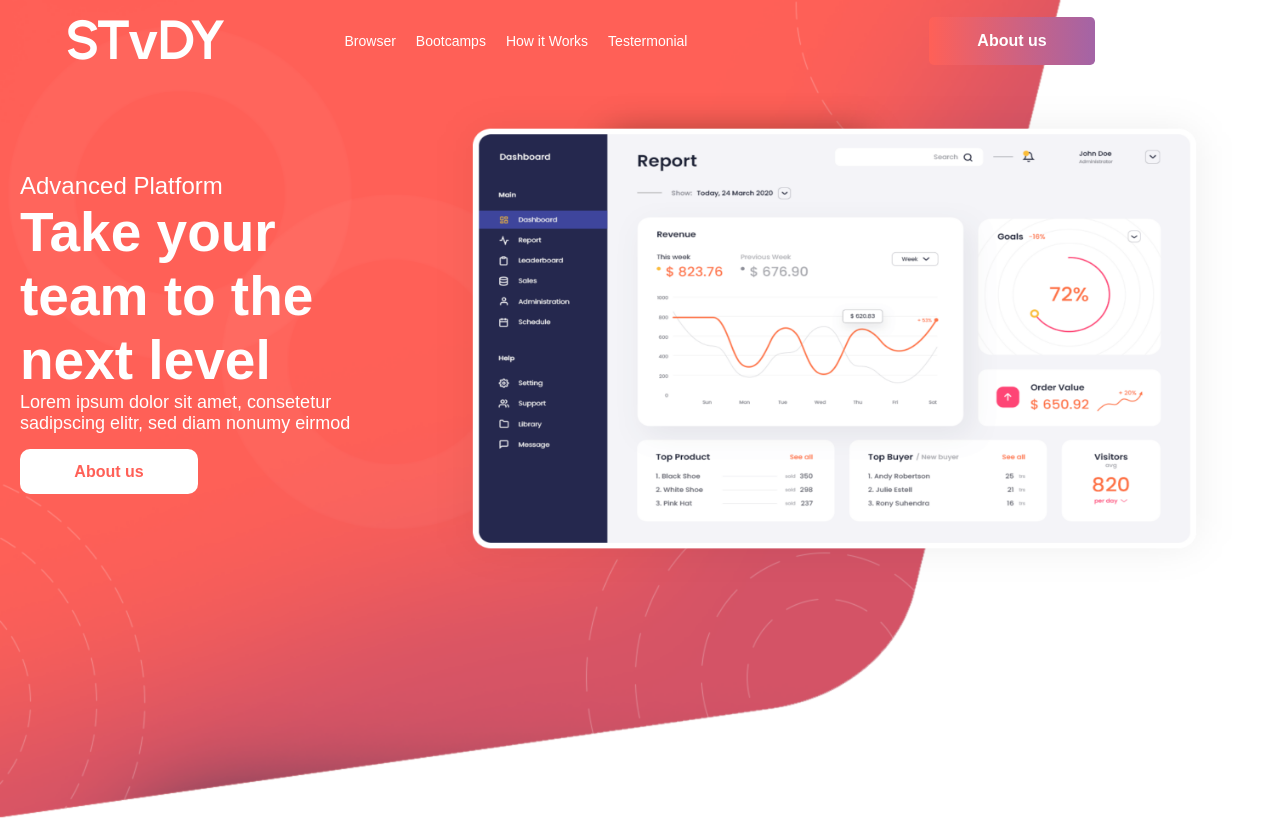
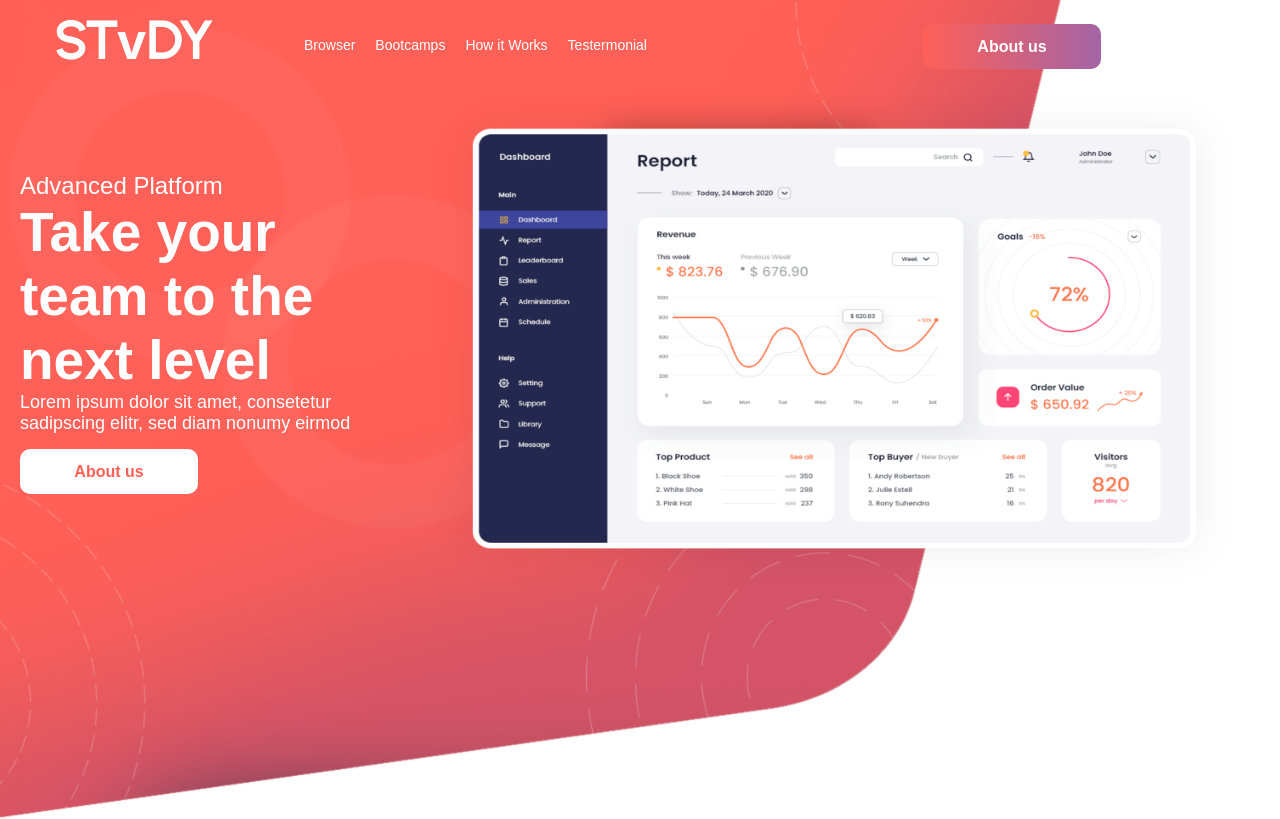
Before and after one commit to mennallahmed/WEBW-Task, a React (Create React App) app: page / in a window 1280 px wide. Shown: the top 819 px of the page. Built offline with nearby package versions, Linux system fonts and the light colour scheme.

Commit message:
Update Navbar.js

```diff
--- a/src/components/Navbar.js
+++ b/src/components/Navbar.js
@@ -3,10 +3,8 @@ import styled from "styled-components";
 import {mobile} from "../responsive"
 
 
-
 const Container = styled.div`
    height: 60px;
-   ${mobile({ height: "50%"})};
 
 `
 const Wrapper = styled.div`
@@ -14,7 +12,6 @@ const Wrapper = styled.div`
    display: flex;
    align-items: center;
    justify-content: space-between;
-   ${mobile({ padding: "10px 0"})};
 
 `
 const Left = styled.div`
@@ -24,24 +21,27 @@ const Left = styled.div`
    justify-content: center;
 `
 const Logo = styled.h1`
+  width: 180px;
+  height: 73px;
   font-size: 52px;
   color: white;
-  ${mobile({ marginLeft: "10px", fontSize: "19px"})};
+  ${mobile({ marginLeft: "20px"})};
 
 `
 const Span = styled.span`
    font-family: 'Poppins', sans-serif;
    font-weight: bold;
+   font-size: 52px;
 `
 const Center = styled.div`
    flex: 2;
    text-align: center;
 `
 const MenuItem = styled.div`
+   width: 415px;
+   height: 20px;
    font-size: 14px;
    cursor: pointer;
-
-   ${mobile({ fontSize: "12px", marginLeft: "10px"})};
 `
 const Link = styled.a`
    font-family: 'Poppins', sans-serif;
@@ -49,24 +49,25 @@ const Link = styled.a`
    font-size: 14px;
    color: white;
    padding:10px;
+   ${mobile({ fontWeight:"600"})};
 `
 const Right = styled.div`
    flex: 2;
    display: flex;
    align-items: center;
    justify-content: center;
-   ${mobile({ flex:2, justifyContent: "center"})};
+
 `
 const Button = styled.button`
-   height:6vh;
-   width: 13vw;
+   height: 45px;
+   width: 178px;
    background-image: linear-gradient(to right,rgba(255,96,87,100%),rgba(124,28,128,66%));
    font-size: 16px;
    font-weight: 600;
    font-family: 'Poppins', sans-serif;
    color: white;
    border:none;
-   border-radius: 0.30em;
+   border-radius: 10px;
    cursor: pointer;
 `
 
```
